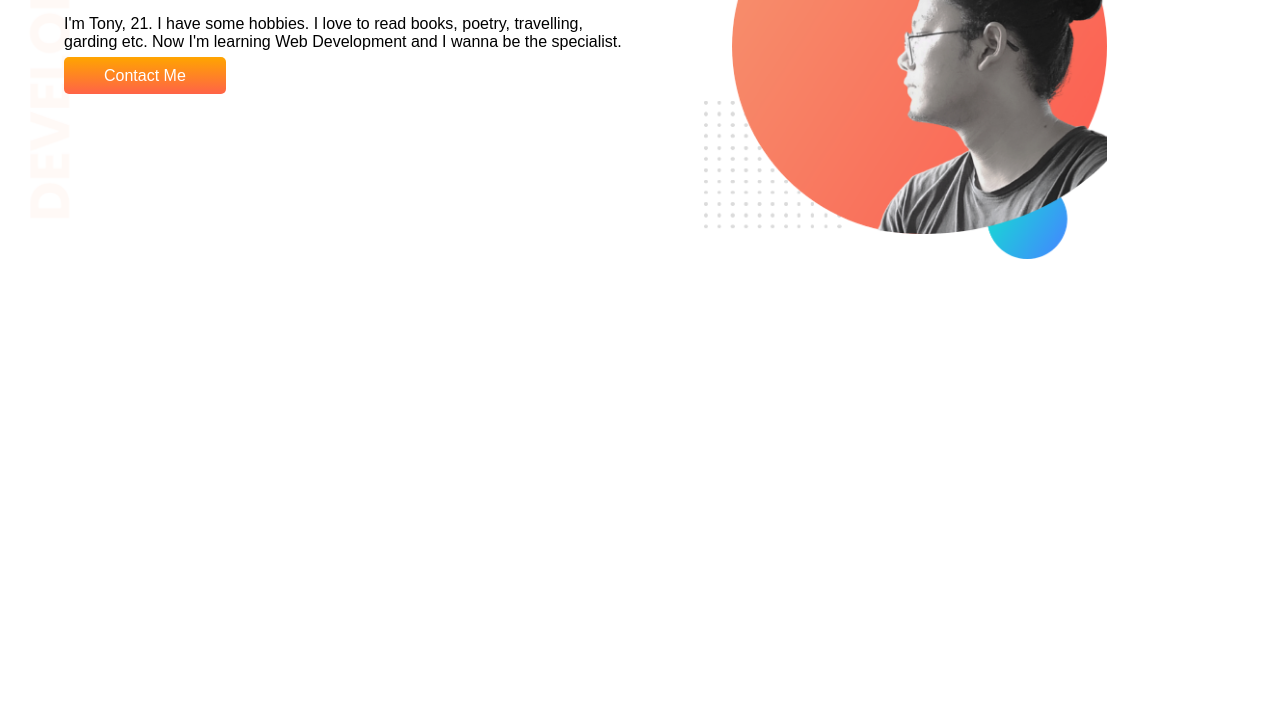
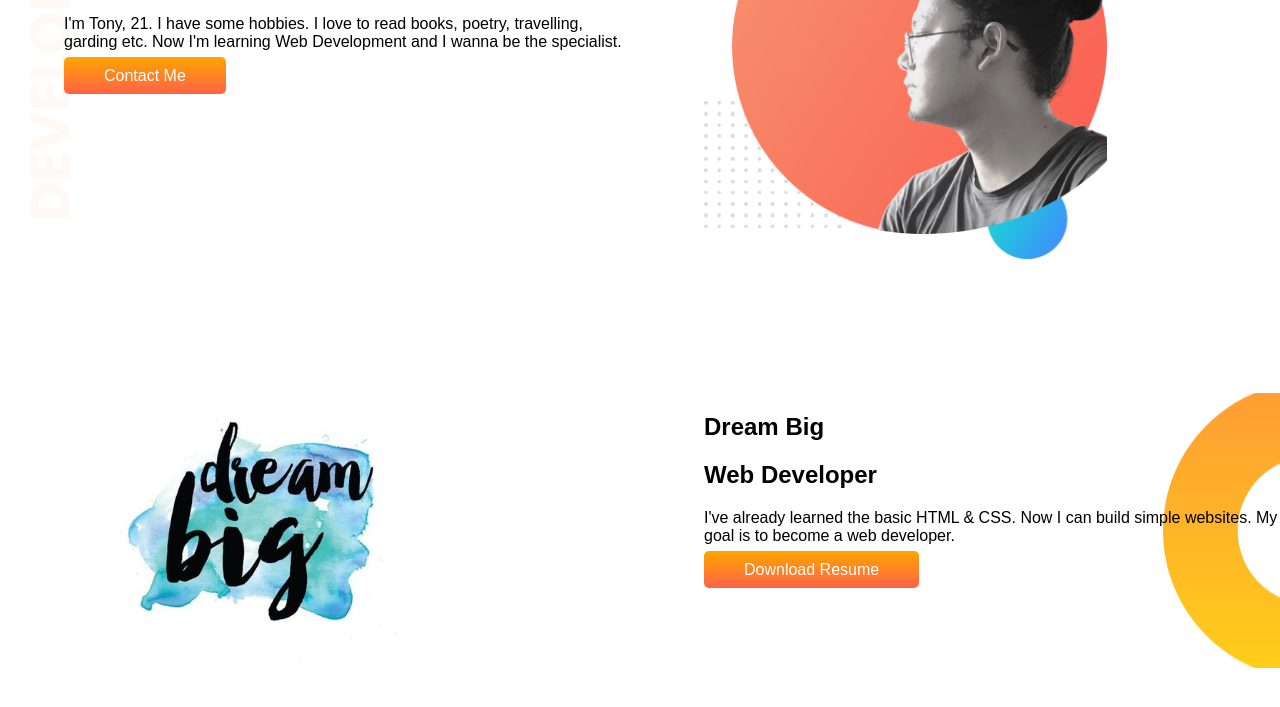
Before and after one commit to TonyThomasNokrek/My-First-Website, a plain HTML site: page index.html in a window 1280 px wide. Shown: the part 141-848 px from the top of the page. Before the commit the page ends 800 px from the top, so only its background shows below. Drawn offline with Linux system fonts and the light colour scheme; a web font is replaced by a local one.

Commit message:
dream added

```diff
--- a/index.html
+++ b/index.html
@@ -28,6 +28,20 @@
         </div>
 
     </section>
+    <section class="Dream-Big">
+        <div class="half-width">
+            <img src="My Pictures/95f7c61adb7b4edfc7b084c78fe6fcb5.jpg" alt="Dream Big">
+        </div>
+        <div class="half-width">
+            <h1>Dream Big</h1>
+            <h2>Web Developer</h2>
+            <p>I've already learned the basic HTML & CSS. Now I can build simple websites. My goal is to become a web
+                developer.</p>
+            <a class="link-button" target="_blank" href="">Download Resume</a>
+        </div>
+
+
+    </section>
 
 </body>
 
--- a/style.css
+++ b/style.css
@@ -8,6 +8,7 @@ body{
 }
 section{
     display: flex;
+    margin-bottom: 130px;
 }
 .half-width{
     width: 50%;
@@ -29,3 +30,9 @@ section{
     background-image: url(images/top-banner.png);
     background-repeat: no-repeat;
 }
+.Dream-Big{
+    background-image: url(images/dream-bg.png);
+    background-repeat: no-repeat;
+    background-position: right;
+
+}
```
Also changed, not shown: My Pictures/95f7c61adb7b4edfc7b084c78fe6fcb5.jpg (added), 1 other file.
